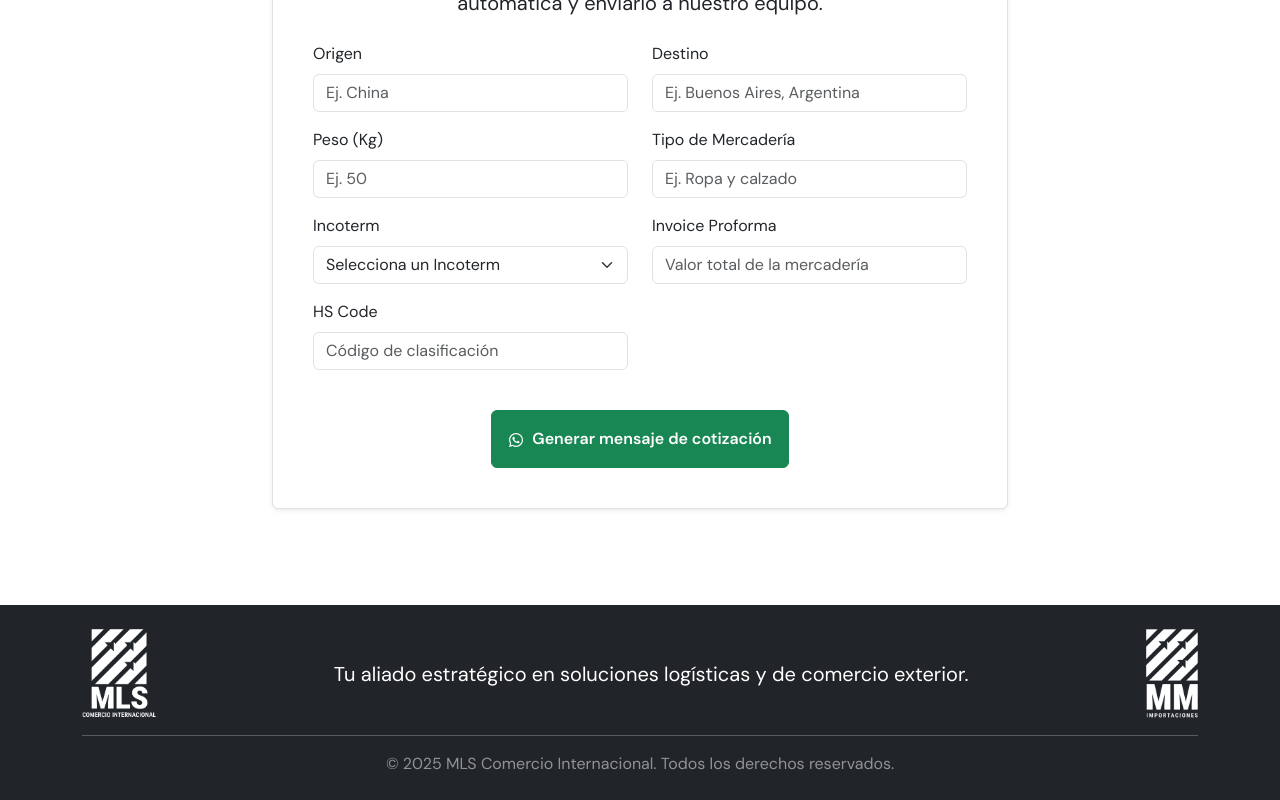
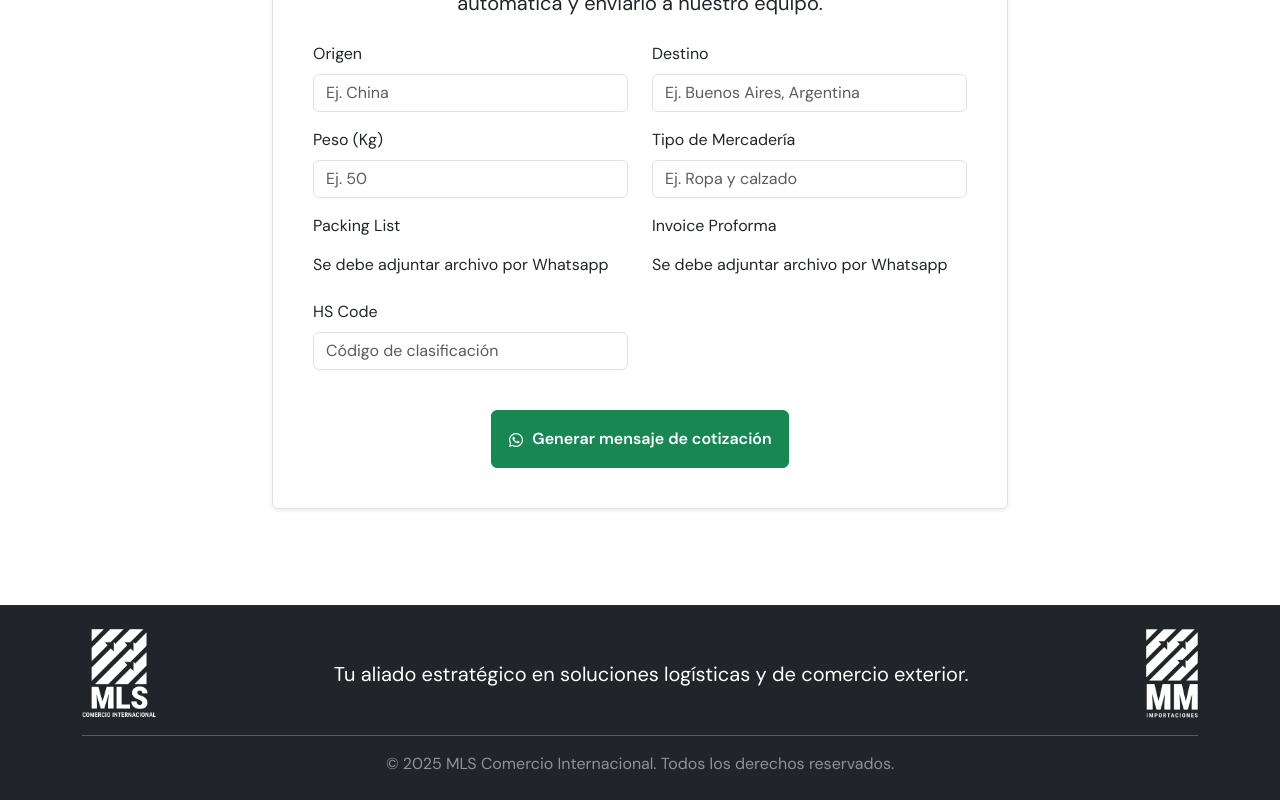
Before and after one commit to tomasgiacobino/mls-logistics-frontend, a React (Vite) app: page /importacionAerea in a window 1280 px wide. Shown: the part 1611-2411 px from the top of the page. Built offline with nearby package versions, Linux system fonts and the light colour scheme; a web font is replaced by a local one.

Commit message:
Cambios en el formulario de Whatsapp
Cambios en el formulario de whatsapp de aerea y maritima.

```diff
--- a/src/components/WhatsappForm.tsx
+++ b/src/components/WhatsappForm.tsx
@@ -8,7 +8,7 @@ interface Field {
   name: string;
   label: string;
   placeholder: string;
-  type: 'text' | 'select';
+  type: 'text' | 'select' | 'static';
   options?: string[];
 }
 
@@ -69,7 +69,7 @@ const WhatsappForm: React.FC<WhatsappFormProps> = ({
                                 setFormData((prevData) => ({ ...prevData, [target.name]: target.value }));
                               }}
                             />
-                          ) : (
+                          ) : field.type === 'select' ?  (
                             <Form.Select
                               name={field.name}
                               value={formData[field.name] || ''}
@@ -83,6 +83,10 @@ const WhatsappForm: React.FC<WhatsappFormProps> = ({
                                 <option key={option} value={option}>{option}</option>
                               ))}
                             </Form.Select>
+                          ) : (
+                            <div className="form-control-plaintext">
+                            {field.placeholder}
+                          </div>
                           )}
                         </Form.Group>
                       </Col>
--- a/src/pages/Aerea.tsx
+++ b/src/pages/Aerea.tsx
@@ -14,8 +14,8 @@ const CotizacionAerea = () => {
     { name: 'destino', label: 'Destino', placeholder: 'Ej. Buenos Aires, Argentina', type: 'text' as 'text' },
     { name: 'peso', label: 'Peso (Kg)', placeholder: 'Ej. 50', type: 'text' as 'text' },
     { name: 'tipoMercaderia', label: 'Tipo de Mercadería', placeholder: 'Ej. Ropa y calzado', type: 'text' as 'text' },
-    { name: 'incoterm', label: 'Incoterm', placeholder: 'Selecciona un Incoterm', type: 'select' as 'select', options: ['FOB', 'EXW', 'CFR'] },
-    { name: 'invoiceProforma', label: 'Invoice Proforma', placeholder: 'Valor total de la mercadería', type: 'text' as 'text' },
+    { name: 'packingList', label: 'Packing List', placeholder: 'Se debe adjuntar archivo por Whatsapp', type: 'static' as 'static'},
+    { name: 'invoiceProforma', label: 'Invoice Proforma', placeholder: 'Se debe adjuntar archivo por Whatsapp', type: 'static' as 'static' },
     { name: 'hsCode', label: 'HS Code', placeholder: 'Código de clasificación', type: 'text' as 'text' },
   ];
 
@@ -23,13 +23,13 @@ const CotizacionAerea = () => {
     return `
 ¡Hola! Necesito una cotización de flete aéreo con la siguiente información:
 
-- Origen: ${data.origen}
-- Destino: ${data.destino}
-- Peso (Kg): ${data.peso}
-- Tipo de Mercadería: ${data.tipoMercaderia}
-- Incoterm: ${data.incoterm}
-- Invoice Proforma: ${data.invoiceProforma}
-- HS Code: ${data.hsCode}
+- Origen: ${data.origen || 'No especificado.'}
+- Destino: ${data.destino || 'No especificado.'}
+- Peso (Kg): ${data.peso || 'No especificado.'}
+- Packing List: Se debe adjuntar archivo por WhatsApp.
+- Invoice Proforma: Se debe adjuntar archivo por WhatsApp.
+- Invoice Proforma: ${data.invoiceProforma || 'No especificado.'}
+- HS Code: ${data.hsCode || 'No especificado.'}
     `;
   };
 
--- a/src/pages/Maritima.tsx
+++ b/src/pages/Maritima.tsx
@@ -14,8 +14,8 @@ const CotizacionMaritima = () => {
     { name: 'destino', label: 'Destino', placeholder: 'Ej. Buenos Aires, Argentina', type: 'text' as 'text' },
     { name: 'tipoMercaderia', label: 'Tipo de Mercadería', placeholder: 'Ej. Maquinaria, juguetes', type: 'text' as 'text' },
     { name: 'incoterm', label: 'Incoterm', placeholder: 'Selecciona un Incoterm', type: 'select' as 'select', options: ['FOB', 'EXW', 'CFR'] },
-    { name: 'packingList', label: 'Packing List', placeholder: 'Cantidad y peso total', type: 'text' as 'text' },
-    { name: 'invoiceProforma', label: 'Invoice Proforma', placeholder: 'Valor total de la mercadería', type: 'text' as 'text' },
+    { name: 'packingList', label: 'Packing List', placeholder: 'Se debe adjuntar archivo por Whatsapp', type: 'static' as 'static' },
+    { name: 'invoiceProforma', label: 'Invoice Proforma', placeholder: 'Se debe adjuntar archivo por Whatsapp', type: 'static' as 'static' },
     { name: 'hsCode', label: 'HS Code', placeholder: 'Código de clasificación', type: 'text' as 'text' },
     { name: 'cargaApilable', label: 'Carga Apilable', placeholder: 'Selecciona una opción', type: 'select' as 'select', options: ['Sí', 'No'] },
     { name: 'palletTipo', label: 'Tipo de Palet', placeholder: 'Ej. Euro Pallet', type: 'text' as 'text' },
@@ -24,19 +24,19 @@ const CotizacionMaritima = () => {
 
   const maritimoMessage = (data: Record<string, string>) => {
     return `
-¡Hola! Necesito una cotización de flete marítimo con la siguiente información:
+  ¡Hola! Necesito una cotización de flete marítimo con la siguiente información:
 
-- Origen: ${data.origen}
-- Destino: ${data.destino}
-- Tipo de Mercadería: ${data.tipoMercaderia}
-- Incoterm: ${data.incoterm}
-- Packing List: ${data.packingList}
-- Invoice Proforma: ${data.invoiceProforma}
-- HS Code: ${data.hsCode}
-- Carga Apilable: ${data.cargaApilable}
-- Tipo de Palet: ${data.palletTipo}
-- Medida del Palet: ${data.palletMedida}
-    `;
+  - Origen: ${data.origen || 'No especificado.'}
+  - Destino: ${data.destino || 'No especificado'}
+  - Tipo de Mercadería: ${data.tipoMercaderia || 'No especificado.'}
+  - Incoterm: ${data.incoterm || 'No especificado.'}
+  - Packing List: Se debe adjuntar archivo por WhatsApp.
+  - Invoice Proforma: Se debe adjuntar archivo por WhatsApp.
+  - HS Code: ${data.hsCode || 'No especificado.'}
+  - Carga Apilable: ${data.cargaApilable || 'No especificado.'}
+  - Tipo de Palet: ${data.palletTipo || 'No especificado.'}
+  - Medida del Palet: ${data.palletMedida || 'No especificado.'}
+    `.trim();
   };
 
   return (
```
